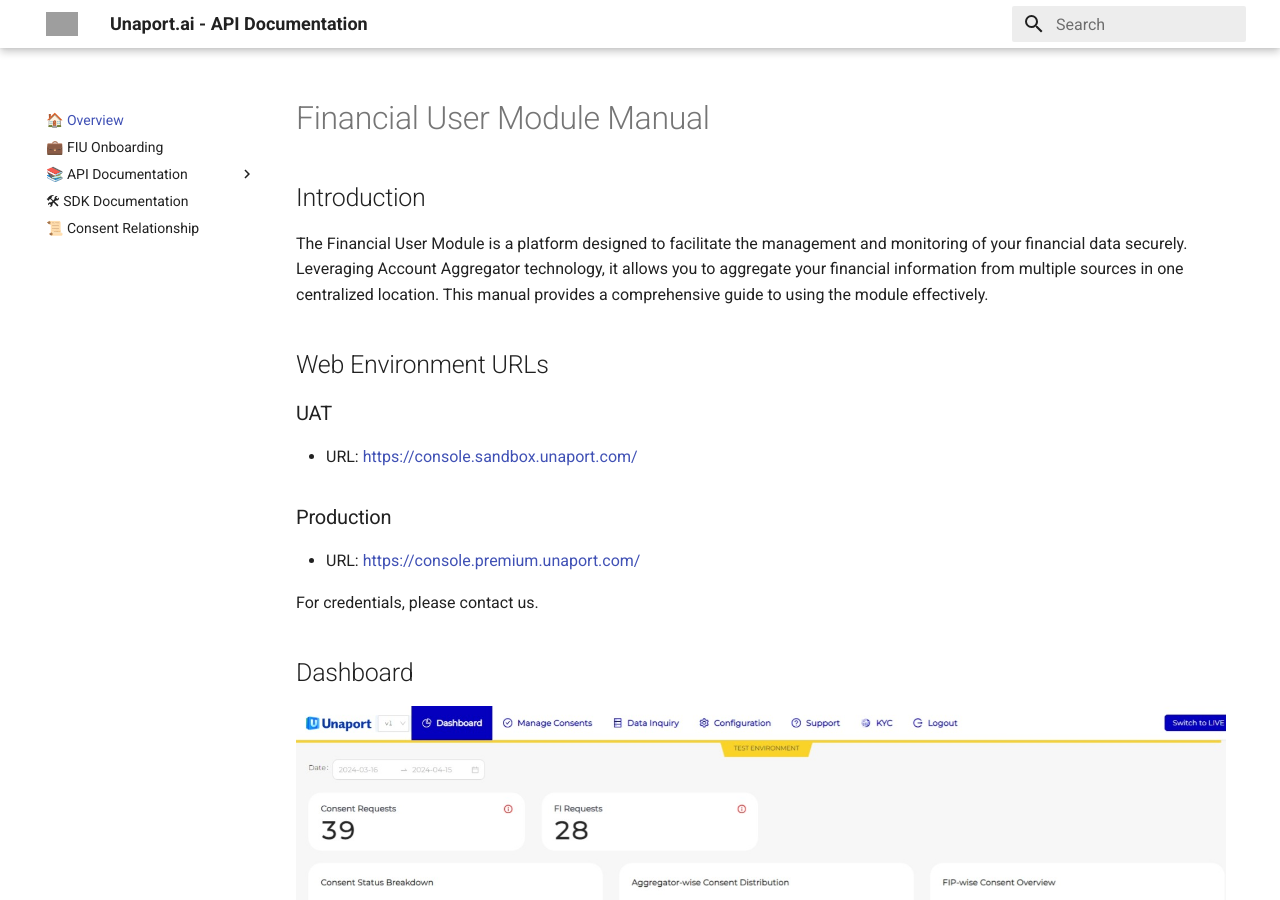
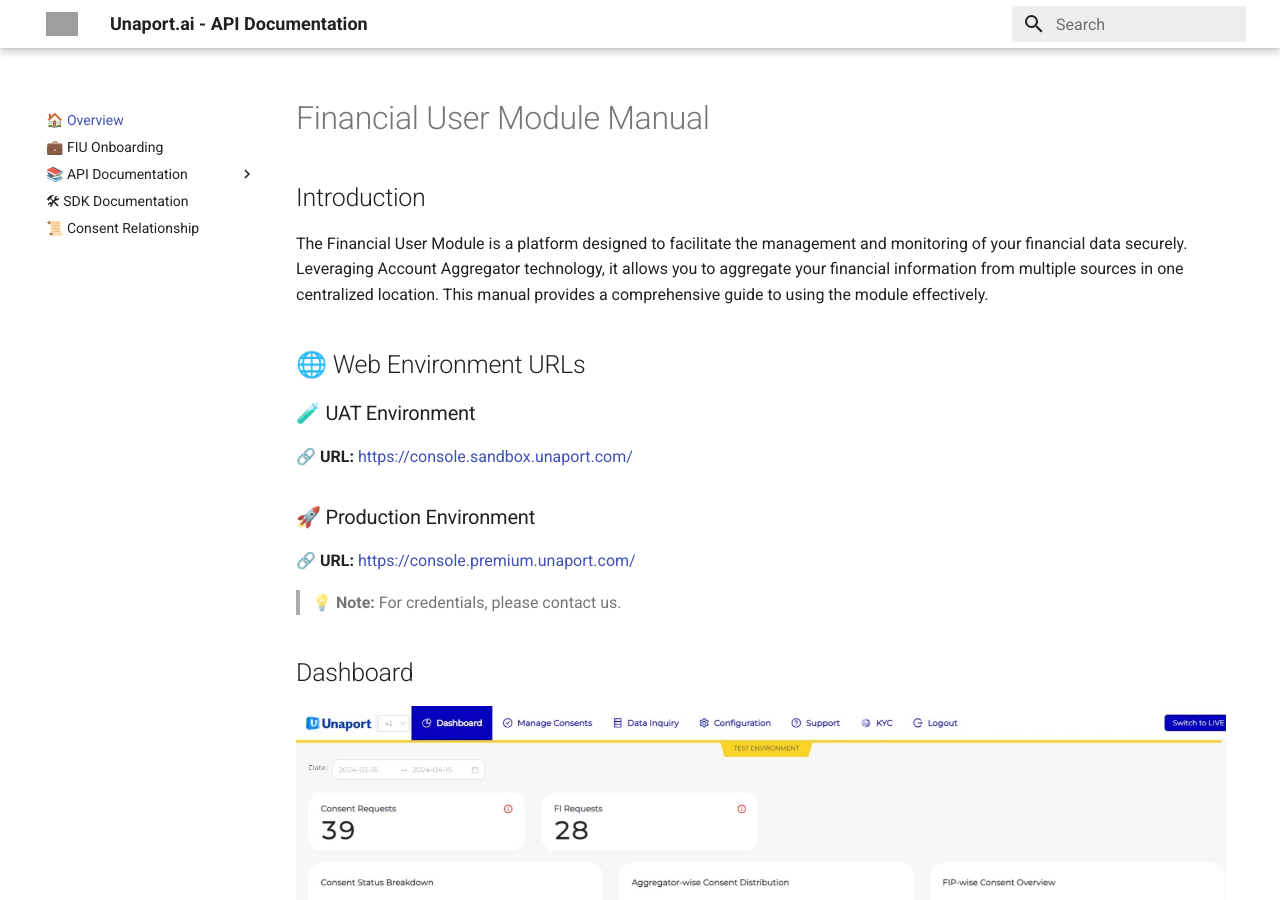
Before and after one commit to Unacores/unaport-docs, an MkDocs documentation site: the page built from docs/index.md, in a window 1280 px wide and 900 px high. Built offline with MkDocs 1.6.1 and Material for MkDocs 9.7.7, drawn with Linux system fonts in a browser that asks for light colours; grey boxes are pictures that could not be loaded.

Commit message:
initial commit

```diff
--- a/docs/index.md
+++ b/docs/index.md
@@ -3,15 +3,15 @@
 ## Introduction
 The Financial User Module is a platform designed to facilitate the management and monitoring of your financial data securely. Leveraging Account Aggregator technology, it allows you to aggregate your financial information from multiple sources in one centralized location. This manual provides a comprehensive guide to using the module effectively.
 
-## Web Environment URLs
+## 🌐 Web Environment URLs
 
-### UAT
-- URL: [https://console.sandbox.unaport.com/](https://console.sandbox.unaport.com/)
+### 🧪 UAT Environment
+🔗 **URL:** [https://console.sandbox.unaport.com/](https://console.sandbox.unaport.com/)
 
-### Production
-- URL: [https://console.premium.unaport.com/](https://console.premium.unaport.com/)
+### 🚀 Production Environment
+🔗 **URL:** [https://console.premium.unaport.com/](https://console.premium.unaport.com/)
 
-For credentials, please contact us.
+> 💡 **Note:** For credentials, please contact us.
 
 ## Dashboard
 
```
